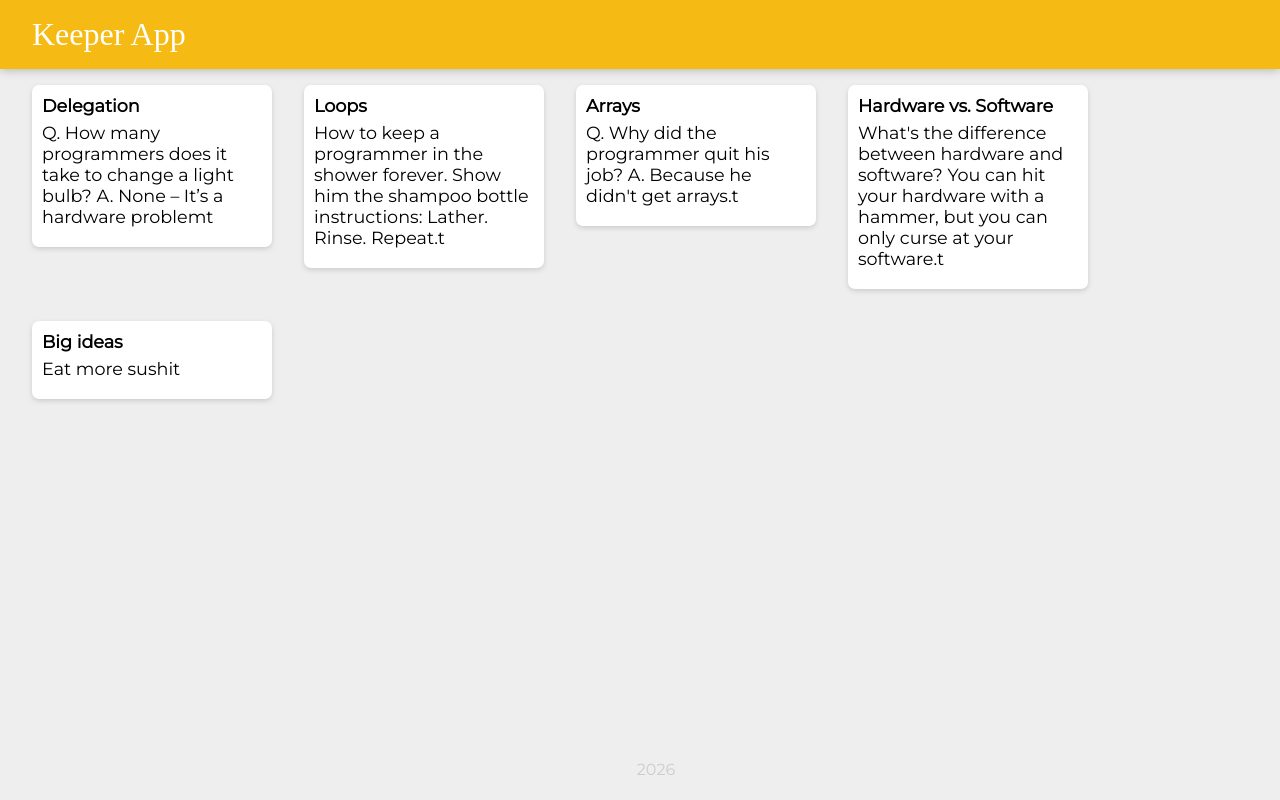
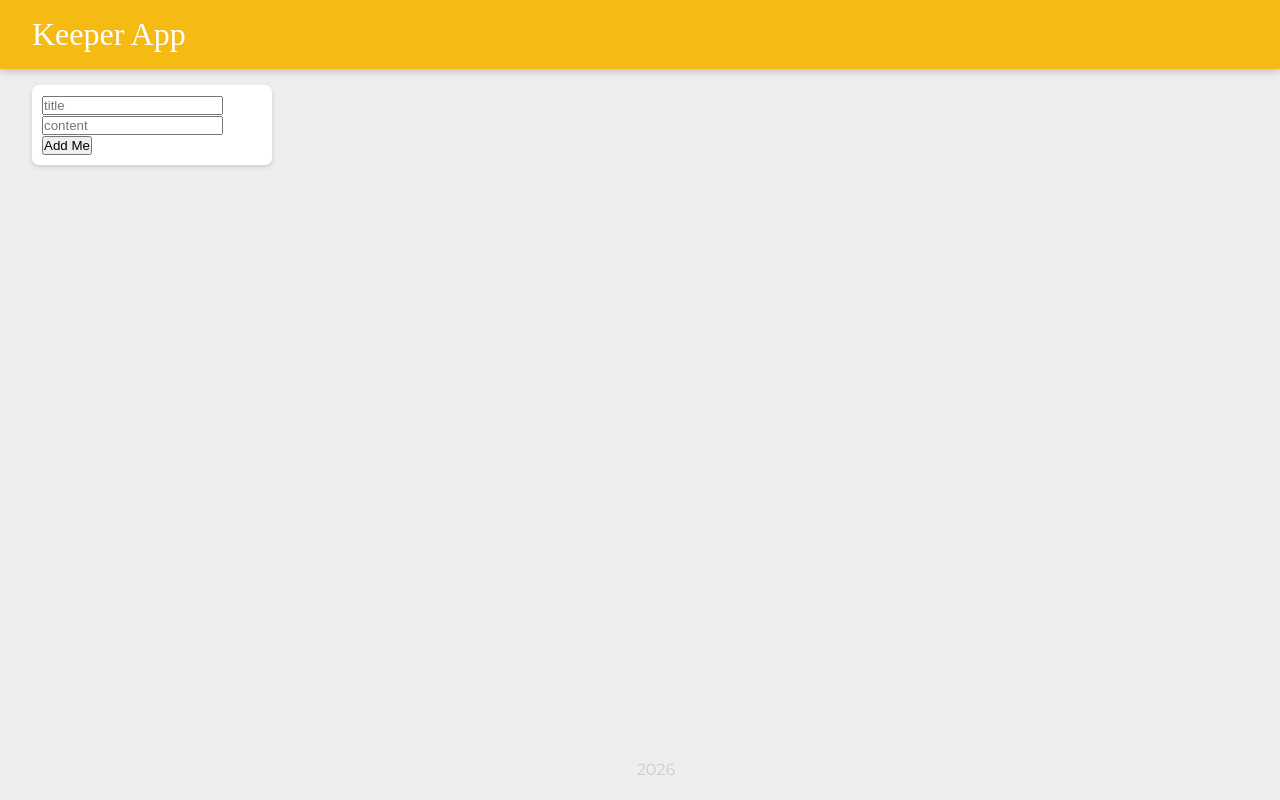
Before and after one commit to sreeman-dyageti/keeper_app, a React (Vite) app: page / in a window 1280 px wide. Built offline with nearby package versions, Linux system fonts and the light colour scheme; a web font is replaced by a local one.

Commit message:
feat: Add new logic for creating a note as input

```diff
--- a/src/App.jsx
+++ /dev/null
@@ -1,23 +0,0 @@
-import React from "react";
-import Header from "./header";
-import Footer from "./footer";
-import Note from "./note";
-import notes from "./notes";
-
-export default function App() {
-  return (
-    <div className="app">
-      <Header />
-      <main>
-       {notes.map((note) => {
-            return <Note
-            key={note.key}
-            title={note.title}
-            content={note.content}
-            />
-          })}
-      </main>
-      <Footer />
-    </div>
-  );
-}
--- /dev/null
+++ b/src/components/App.jsx
@@ -0,0 +1,48 @@
+import React, { useState } from "react";
+import Header from "./header";
+import Footer from "./footer";
+import Note from "./note";
+import notes from "../notes";
+
+export default function App() {
+  const [note, setNote] = useState({
+    title:"",
+    content:""
+  });
+  const [AllNotes, setAllNotes]=useState([]);
+
+function handleInput(e){
+  const {name, value}= e.target;
+  setNote((prev)=>{
+  return {...prev, [name]:value}
+  })
+  console.log(input);
+
+}
+function addNote(){
+  setAllNotes((prev)=>{ return [...prev, note]});
+  console.log(note);
+}
+
+return (
+  <div className="app">
+    <Header />
+    <main>
+      {AllNotes.map((note) => {
+          return <Note
+          key={note.key}
+          title={note.title}
+          content={note.content}
+          />
+        })}
+
+        <div className="note">
+          <input onChange={handleInput} type="text" name="title" placeholder="title" value={note.title}/>
+          <input onChange={handleInput} type="text" name="content" placeholder="content" value={note.content} />
+          <button onClick={addNote}>Add Me</button>
+        </div>
+    </main>
+    <Footer />
+  </div>
+);
+}
--- a/src/main.jsx
+++ b/src/main.jsx
@@ -1,6 +1,6 @@
 import React from "react";
 import { createRoot } from "react-dom/client";
-import App from "./App";
+import App from "./components/App";
 
 createRoot(document.getElementById("root")).render(
   <React.StrictMode>
```
Also changed, not shown: src/components/footer.jsx (renamed from src/footer.jsx), src/components/header.jsx (renamed from src/header.jsx), src/components/note.jsx (renamed from src/note.jsx).
